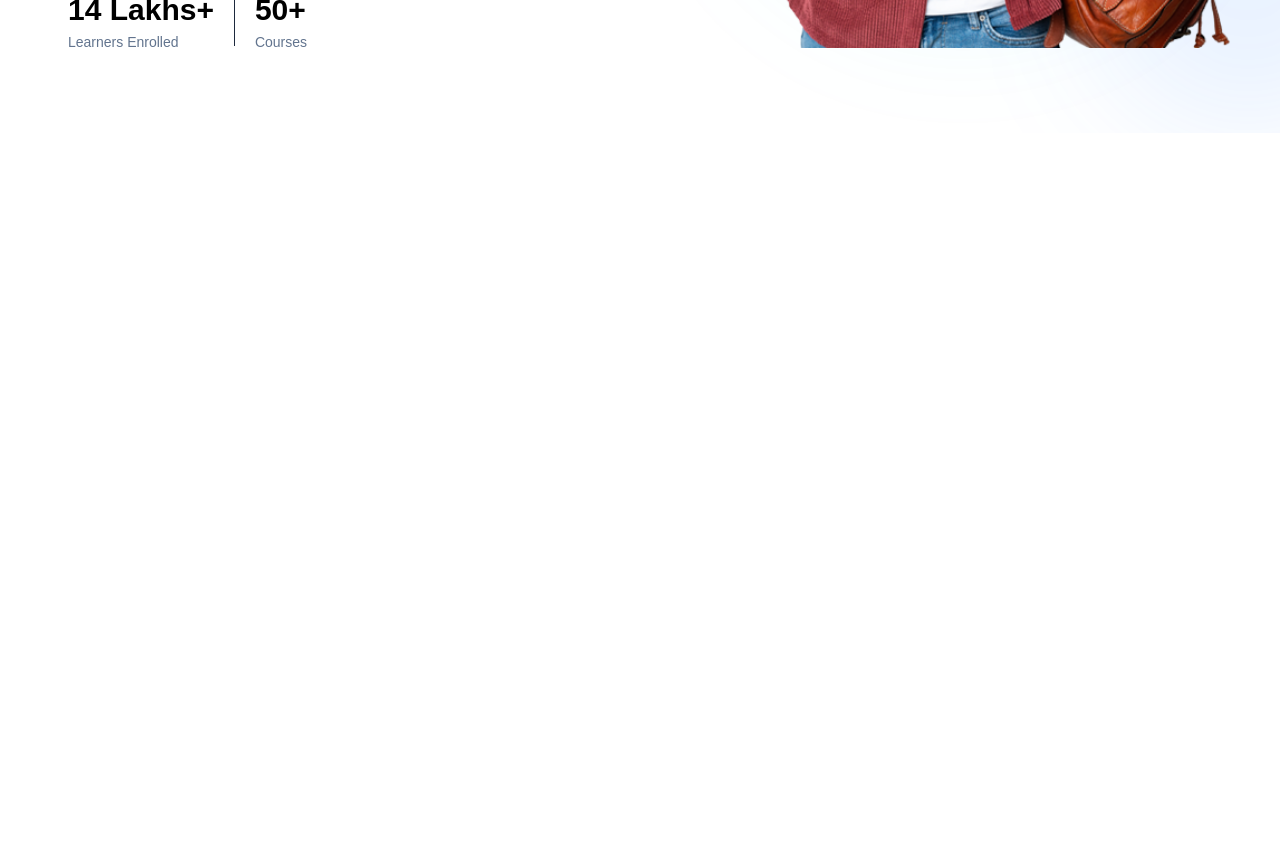
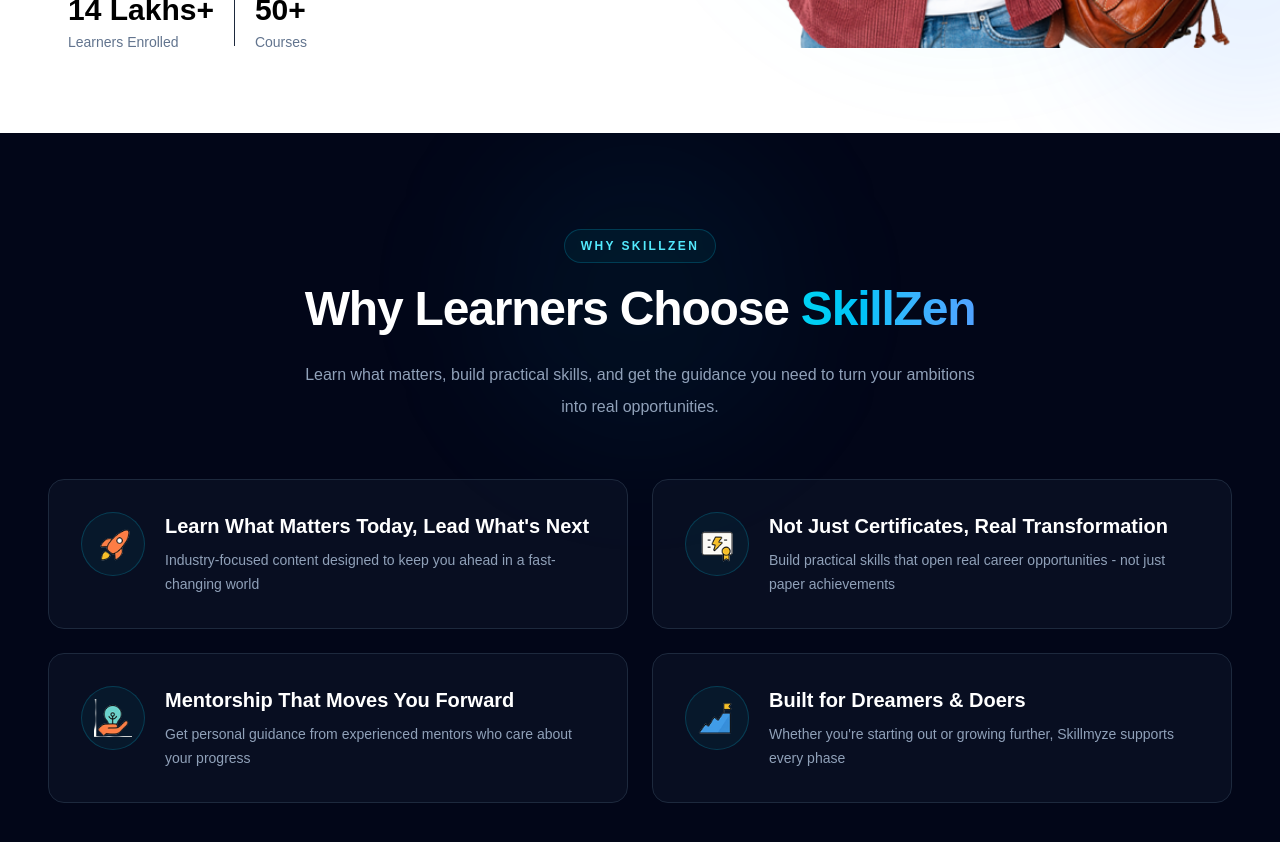
Before and after one commit to raushan-sinha/skillzen, a Next.js app: page / in a window 1280 px wide. Shown: the part 740-1582 px from the top of the page. Before the commit the page ends 873 px from the top, so only its background shows below. Built offline with nearby package versions, Linux system fonts and the light colour scheme.

Commit message:
Added component file - WhyChooseSection

```diff
--- a/app/page.tsx
+++ b/app/page.tsx
@@ -1,9 +1,10 @@
-import { HeroSection } from "@/components/home";
+import { HeroSection, WhyChooseSection } from "@/components/home";
 
 export default function Home() {
     return (
         <>
             <HeroSection />
+            <WhyChooseSection />
         </>
     )
 }
```
